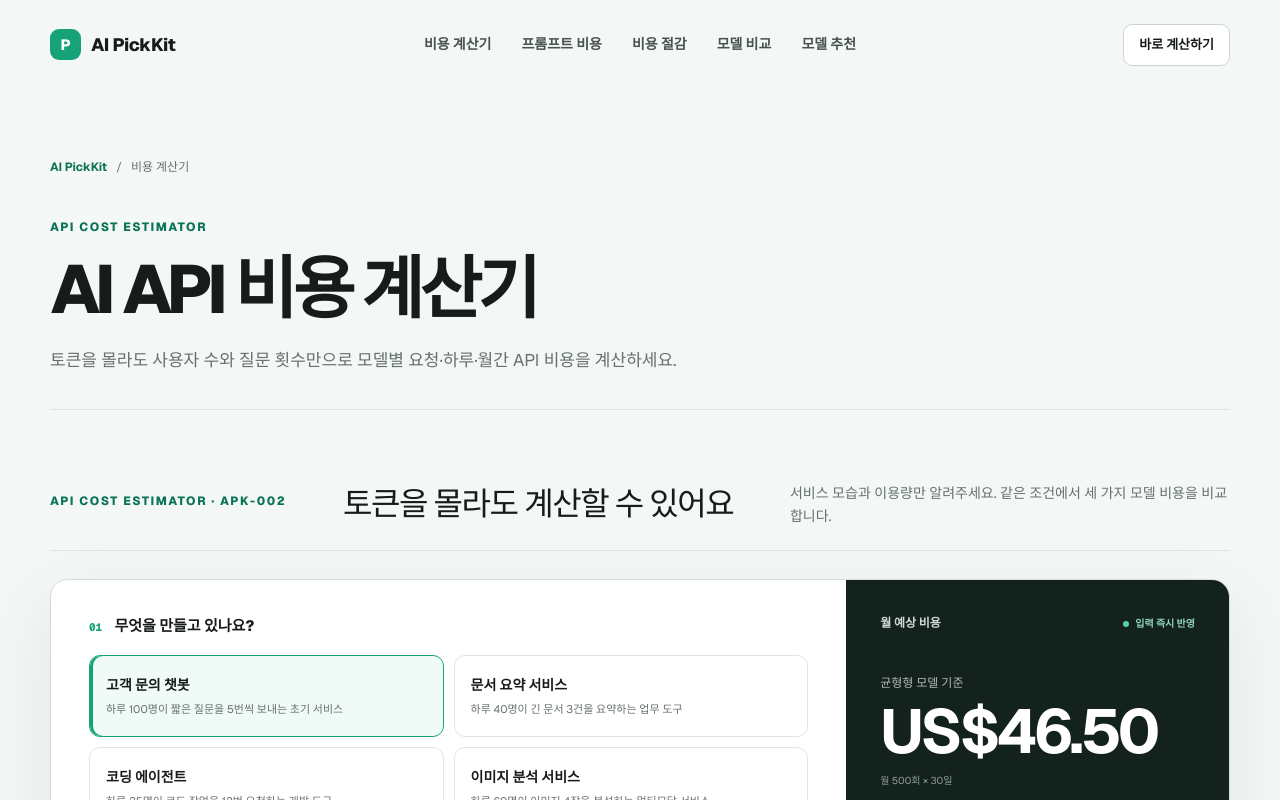
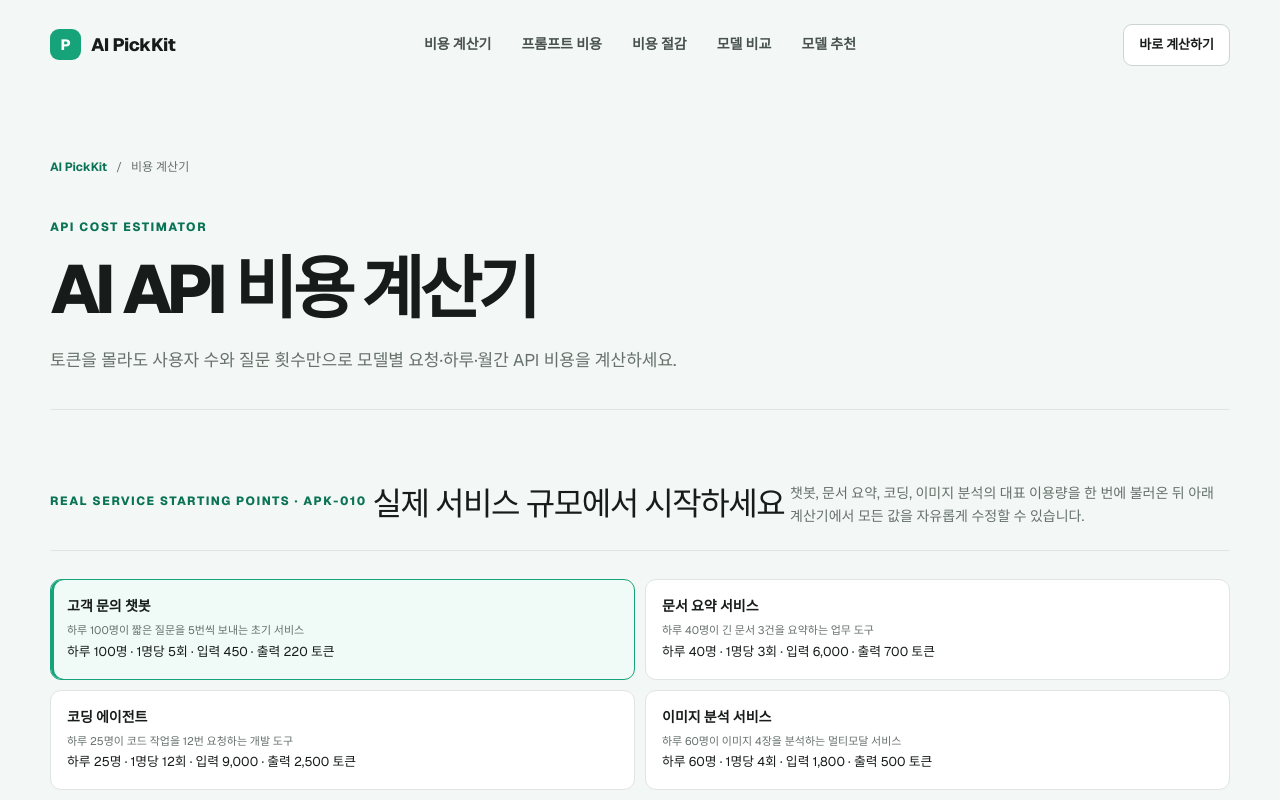
Before and after one commit to maxtop9843-byte/ai-pickkit, a Next.js app: page /api-cost-calculator in a window 1280 px wide. Shown: the top 800 px of the page. Built offline with nearby package versions, Linux system fonts and the light colour scheme.

Commit message:
feat(APK-010): surface service usage presets

```diff
--- a/src/app/api-cost-calculator/page.tsx
+++ b/src/app/api-cost-calculator/page.tsx
@@ -1,5 +1,6 @@
 import type { Metadata } from "next";
 import CostCalculator from "@/components/cost-calculator";
+import ServiceUsagePresets from "@/components/service-usage-presets";
 import ToolPage from "@/components/tool-page";
 import { parseCalculatorState } from "@/lib/cost-calculator";
 import { getToolRoute } from "@/lib/tool-routes";
@@ -32,6 +33,7 @@ export default async function ApiCostCalculatorPage({
 
   return (
     <ToolPage route={route} smoke="api-cost-calculator-page">
+      <ServiceUsagePresets activeId={initialState.presetId} />
       <CostCalculator
         initialState={initialState}
         syncUrl
```
